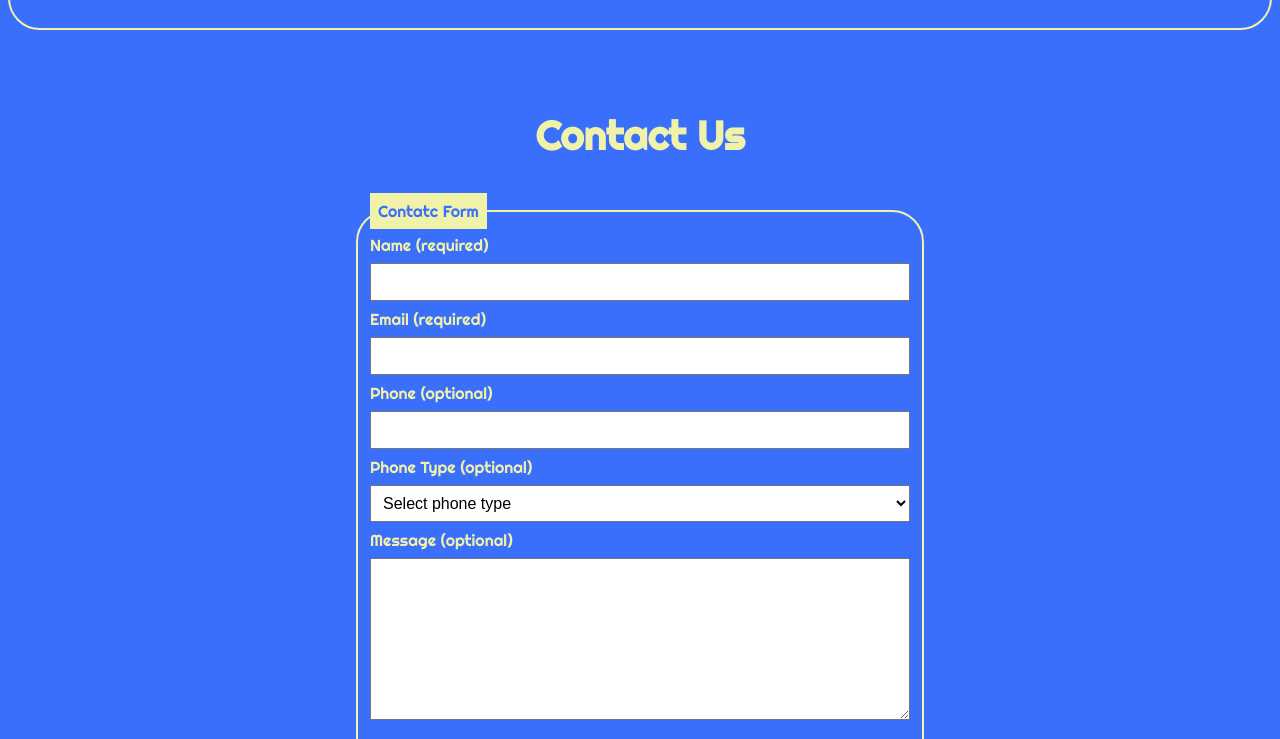
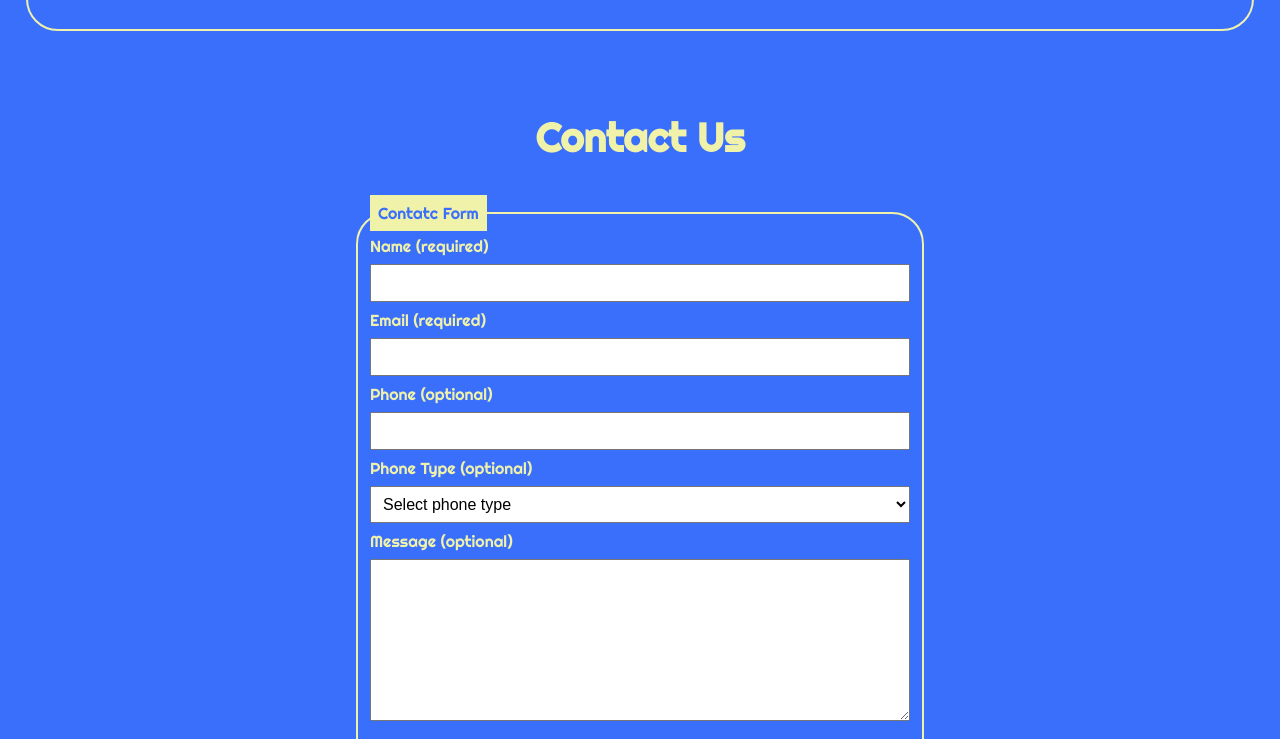
Before and after one commit to RVCC-IDMX/about-me-GoofySway, a plain HTML site: page index.html in a window 1280 px wide. Shown: the part 3721-4460 px from the top of the page. Drawn offline with Linux system fonts and the light colour scheme.

Commit message:
Add nav.css

```diff
--- /dev/null
+++ b/css/nav.css
@@ -0,0 +1,49 @@
+/* make scrolling smooth */
+
+html{
+    scroll-behavior: smooth;
+}
+
+/*
+ get rid of padding & sizing on body so
+ header is at top
+*/
+
+body{
+    box-sizing: border-box;
+    padding: 0;
+    margin: 0;
+}
+
+/* add some padding back to rest of page */
+
+main{
+    padding:2vw;
+}
+
+
+/* navbar */
+
+
+
+/* logo */
+
+
+
+/* navigation list */
+
+
+/*
+ style all a tags in header
+ and then on hover
+*/
+
+
+
+
+
+/*
+media query for non-mobile nav bar
+min-width set to width of nav elements
+such that no text wraps
+*/
--- a/index.html
+++ b/index.html
@@ -22,6 +22,9 @@
 <link rel="preconnect" href="https://fonts.gstatic.com" crossorigin>
 <link href="https://fonts.googleapis.com/css2?family=Dancing+Script:wght@400;500&family=Great+Vibes&family=Pacifico&family=Righteous&family=Zilla+Slab:wght@300&display=swap" rel="stylesheet">
     <link rel="stylesheet" href="css/style.css">
+    <link href="css/style.css" rel="stylesheet"/>
+    <link href="css/nav.css" rel="stylesheet"/>
+
 </head>
 <body>
 
```
